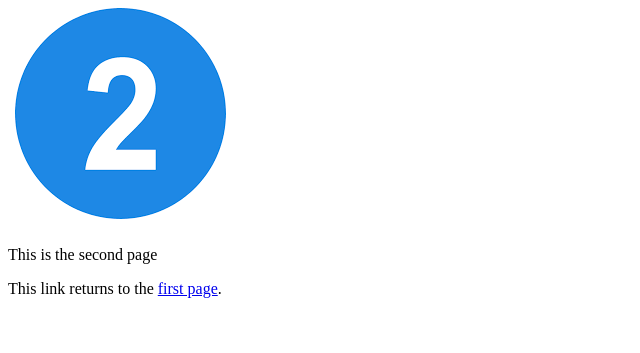
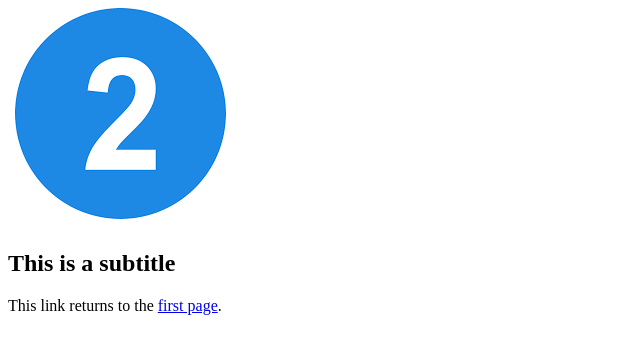
Before and after one commit to Dylanstanger/Interface, a plain HTML site: page HTML/second-page.html in a window 1280 px wide. Shown: the part 79-432 px from the top of the page, without its empty margins (0-640 px from the left). Drawn offline with Linux system fonts and the light colour scheme.

Commit message:
added some comments

```diff
--- a/HTML/second-page.html
+++ b/HTML/second-page.html
@@ -1,9 +1,12 @@
 <!doctype html>
 <html>
+    <head>
+        <title>Second Page</title>
+    </head>
     <body>
-        <h1>This is the second page</h1>
+        <h1>This is the second page</h1>    <!--<h1> used for page title, <h2> for top level heading and so on-->
         <img src="images/newtwo.png" />
-        <p>This is the second page</p>
+        <h2>This is a subtitle</h2>
         <p>This link returns to the <a href="index.html">first page</a>.</p>
     </body>
 </html>
```
Also changed, not shown: HTML/index.html (+3 -1 lines).
